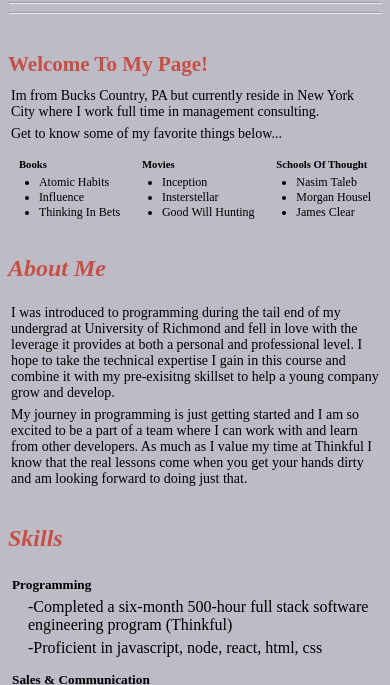
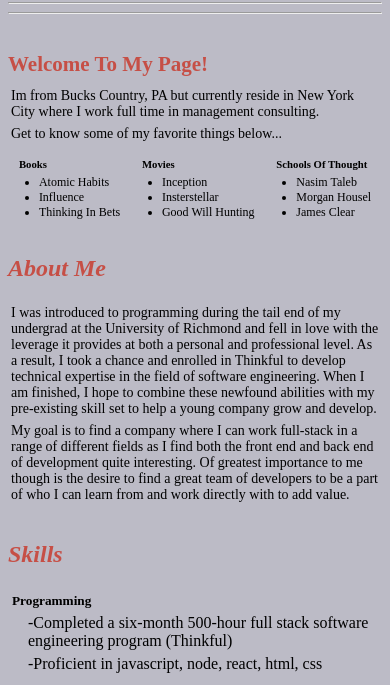
Before and after one commit to CGilbert23/FlexboxWebby.io, a plain HTML site: page index.html in a window 390 px wide. Shown: the part 140-825 px from the top of the page. Drawn offline with Linux system fonts and the light colour scheme.

Commit message:
responsive nav and other edits

```diff
--- a/index.html
+++ b/index.html
@@ -69,17 +69,17 @@
       <h2><i>About Me</i></h2>
       <div class="topContent">
         <p>
-          I was introduced to programming during the tail end of my undergrad at
-          University of Richmond and fell in love with the leverage it provides
-          at both a personal and professional level. I hope to take the
-          technical expertise I gain in this course and combine it with my
-          pre-exisitng skillset to help a young company grow and develop.
+          I was introduced to programming during the tail end of my undergrad at the University of Richmond
+           and fell in love with the leverage it provides at both a personal and professional level.
+           As a result, I took a chance and enrolled in Thinkful to develop technical expertise in the
+           field of software engineering. When I am finished, I hope to combine these newfound abilities
+           with my pre-existing skill set to help a young company grow and develop.
         </p>
-        <p>My journey in programming is just getting started and I am
-            so excited to be a part of a team where I can work with and learn from
-            other developers. As much as I value my time at Thinkful I know that
-            the real lessons come when you get your hands dirty and am looking forward to
-            doing just that.
+        <p>
+          My goal is to find a company where I can work full-stack in a range of different fields as I find
+          both the front end and back end of development quite interesting. Of greatest importance to me though
+          is the desire to find a great team of developers to be a part of who I can learn from and work directly
+          with to add value.
         </p>
       </div>
     </section>
@@ -144,7 +144,7 @@
 
         <div class="proj">
           <h5>Kujo App</h5>
-          <p>Social platform exclsuivery for group meetups</p>
+          <p>Social platform exclusively for group meetups</p>
           <img src="comingsoon1copy.jpg" alt="Coming Soon" />
           <a href="https://github.com">Link To Repository</a>
           <p><i>*Stack: Jacascript/Node/React</i></p>
--- a/style.css
+++ b/style.css
@@ -223,7 +223,7 @@ margin-left: 60px;
 }
 
 
-@media all and (max-width:400px){
+@media all and (max-width:500px){
     .headerContainer{
         flex-direction: column;
     }
```
